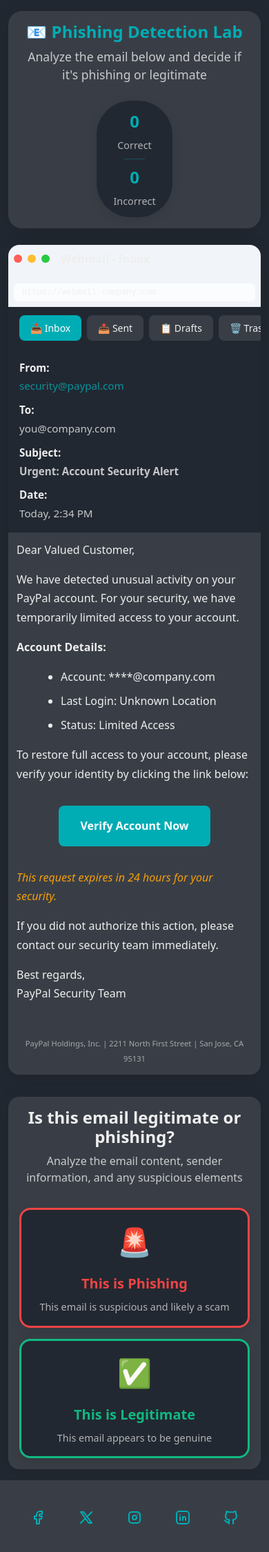
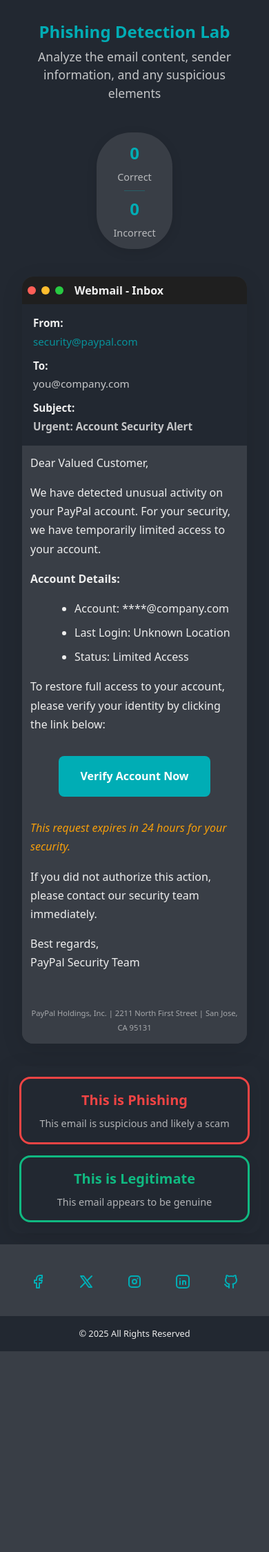
Before and after one commit to DavidBab/PhishProof, a Django app: page /app/lab/ in a window 390 px wide. Shown: the part 58-2308 px from the top of the page at 69% size. After the commit the page ends 2017 px from the top, so only its background shows below. Run offline with Django 5.2, Linux system fonts and the light colour scheme; the visitor is signed in with stand-in values (Sample User, id 1); some libraries are stand-ins or nearby versions.

Commit message:
add settings page and handle routing, update the lab page

```diff
--- a/phishproof/course/static/css/lab.css
+++ b/phishproof/course/static/css/lab.css
@@ -9,12 +9,14 @@
 
 /* Header Styles */
 .lab-header {
+	display: flex;
+	flex-direction: column;
+	justify-content: center;
+	align-items: center;
 	text-align: center;
+	gap: 20px;
 	padding: 2rem;
-	background: var(--second-bg);
-	border-radius: 20px;
 	margin-bottom: 2rem;
-	box-shadow: 0 8px 32px rgba(0, 0, 0, 0.1);
 }
 
 .lab-header h1 {
@@ -35,7 +37,7 @@
 	display: inline-flex;
 	align-items: center;
 	gap: 1.5rem;
-	background: var(--main-bg);
+	background: var(--second-bg);
 	padding: 1rem 2rem;
 	border-radius: 50px;
 	box-shadow: 0 4px 16px rgba(0, 0, 0, 0.1);
@@ -72,13 +74,14 @@
 	border-radius: 16px;
 	box-shadow: 0 8px 32px rgba(0, 0, 0, 0.1);
 	overflow: hidden;
+	margin: 0px 20px;
 	margin-bottom: 2rem;
 	min-height: 600px;
 	border: 1px solid rgba(var(--accent-rgb), 0.2);
 }
 
 .webmail-header {
-	background: #f1f5f9;
+	background: #1f1f1f;
 	padding: 0.75rem 1rem;
 	display: flex;
 	align-items: center;
@@ -114,49 +117,6 @@
 	font-weight: 600;
 	color: var(--main-text);
 	flex: 1;
-}
-
-.webmail-url {
-	background: white;
-	padding: 0.25rem 0.75rem;
-	border-radius: 6px;
-	font-size: 0.875rem;
-	color: var(--main-text);
-	opacity: 0.7;
-	border: 1px solid rgba(var(--accent-rgb), 0.2);
-	font-family: 'Courier New', monospace;
-}
-
-.webmail-toolbar {
-	background: var(--main-bg);
-	padding: 0.75rem 1rem;
-	display: flex;
-	gap: 0.5rem;
-	border-bottom: 1px solid rgba(var(--accent-rgb), 0.2);
-	overflow-x: auto;
-}
-
-.toolbar-btn {
-	background: var(--second-bg);
-	border: 1px solid rgba(var(--accent-rgb), 0.2);
-	padding: 0.5rem 1rem;
-	border-radius: 8px;
-	font-size: 0.875rem;
-	cursor: pointer;
-	white-space: nowrap;
-	transition: all 0.3s ease;
-	color: var(--main-text);
-}
-
-.toolbar-btn:hover {
-	background: var(--main-bg);
-	border-color: var(--accent);
-}
-
-.toolbar-btn.active {
-	background: var(--accent);
-	color: white;
-	border-color: var(--accent);
 }
 
 /* Email Content */
@@ -281,28 +241,9 @@
 
 /* Decision Container */
 .decision-container {
-	background: var(--second-bg);
 	border-radius: 16px;
 	padding: 2rem;
 	box-shadow: 0 8px 32px rgba(0, 0, 0, 0.1);
-}
-
-.decision-prompt {
-	text-align: center;
-	margin-bottom: 2rem;
-}
-
-.decision-prompt h3 {
-	font-size: 1.5rem;
-	font-weight: bold;
-	margin-bottom: 0.5rem;
-	color: var(--main-text);
-}
-
-.decision-prompt p {
-	color: var(--main-text);
-	opacity: 0.8;
-	font-size: 1rem;
 }
 
 .button-container {
@@ -328,7 +269,6 @@
 }
 
 .decision-button:hover {
-	transform: translateY(-4px);
 	box-shadow: 0 8px 32px rgba(0, 0, 0, 0.15);
 }
 
@@ -337,8 +277,7 @@
 }
 
 .phishing-btn:hover {
-	background: #fef2f2;
-	border-color: #dc2626;
+	border-color: #ff0303;
 }
 
 .legitimate-btn {
@@ -346,13 +285,7 @@
 }
 
 .legitimate-btn:hover {
-	background: #f0fdf4;
-	border-color: #059669;
-}
-
-.button-icon {
-	font-size: 3rem;
-	margin-bottom: 1rem;
+	border-color: #017852;
 }
 
 .button-text {
@@ -552,20 +485,9 @@
 		padding: 1.5rem;
 	}
 
-	.button-icon {
-		font-size: 2.5rem;
-	}
-
 	.webmail-header {
 		padding: 0.5rem;
 		flex-wrap: wrap;
-	}
-
-	.webmail-url {
-		order: 3;
-		width: 100%;
-		margin-top: 0.5rem;
-		font-size: 0.75rem;
 	}
 
 	.email-header {
--- a/phishproof/course/templates/lab.html
+++ b/phishproof/course/templates/lab.html
@@ -15,8 +15,13 @@
 	<div class="container-fluid">
 		<!-- Header -->
 		<div class="lab-header">
-			<h1>📧 Phishing Detection Lab</h1>
-			<p>Analyze the email below and decide if it's phishing or legitimate</p>
+			<div class="lab-text">
+				<h1>Phishing Detection Lab</h1>
+				<p>
+					Analyze the email content, sender information, and any suspicious
+					elements
+				</p>
+			</div>
 			<div class="lab-stats">
 				<div class="stat-item">
 					<span class="stat-number">0</span>
@@ -39,16 +44,7 @@
 					<div class="control-button maximize"></div>
 				</div>
 				<div class="webmail-title">Webmail - Inbox</div>
-				<div class="webmail-url">https://webmail.company.com</div>
 			</div>
-
-			<div class="webmail-toolbar">
-				<button class="toolbar-btn active">📥 Inbox</button>
-				<button class="toolbar-btn">📤 Sent</button>
-				<button class="toolbar-btn">📋 Drafts</button>
-				<button class="toolbar-btn">🗑️ Trash</button>
-			</div>
-
 			<div class="email-content">
 				<div class="email-header">
 					<div class="email-meta">
@@ -63,9 +59,6 @@
 						<div class="email-subject">
 							<strong>Subject:</strong>
 							<span id="email-subject">Urgent: Account Security Alert</span>
-						</div>
-						<div class="email-date">
-							<strong>Date:</strong> <span id="email-date">Today, 2:34 PM</span>
 						</div>
 					</div>
 				</div>
@@ -122,17 +115,8 @@
 
 		<!-- Decision Buttons -->
 		<div class="decision-container">
-			<div class="decision-prompt">
-				<h3>Is this email legitimate or phishing?</h3>
-				<p>
-					Analyze the email content, sender information, and any suspicious
-					elements
-				</p>
-			</div>
-
 			<div class="button-container">
 				<button id="phishing-button" class="decision-button phishing-btn">
-					<span class="button-icon">🚨</span>
 					<span class="button-text">This is Phishing</span>
 					<span class="button-desc"
 						>This email is suspicious and likely a scam</span
@@ -140,7 +124,6 @@
 				</button>
 
 				<button id="legitimate-button" class="decision-button legitimate-btn">
-					<span class="button-icon">✅</span>
 					<span class="button-text">This is Legitimate</span>
 					<span class="button-desc">This email appears to be genuine</span>
 				</button>
--- a/phishproof/course/templates/profile.html
+++ b/phishproof/course/templates/profile.html
@@ -149,7 +149,7 @@
 			<div class="content-card">
 				<div class="card-header">
 					<h3>Account Details</h3>
-					<a href="#" class="view-all">Edit Details</a>
+					<a href="/app/settings" class="view-all">Edit Details</a>
 				</div>
 				<div class="info-list">
 					<div class="info-item">
--- a/phishproof/course/urls.py
+++ b/phishproof/course/urls.py
@@ -5,5 +5,6 @@ urlpatterns = [
     path('dashboard/', views.dashboard, name="dashboard"),
     path('learn/', views.learn, name="learn"),
     path('lab/', views.lab, name="lab"),
-    path('profile/', views.profile, name="profile")
+    path('profile/', views.profile, name="profile"),
+    path('settings/', views.settings, name="settings"),
 ]
--- a/phishproof/course/views.py
+++ b/phishproof/course/views.py
@@ -135,3 +135,12 @@ def profile(request):
     }
 
     return render(request, "profile.html", context)
+
+
+@login_required
+def settings(request):
+    context = {
+        'user': request.user.username,
+    }
+
+    return render(request, 'settings.html', context)
```
Also changed, not shown: phishproof/course/static/css/settings.css (added), phishproof/course/templates/settings.html (added).
